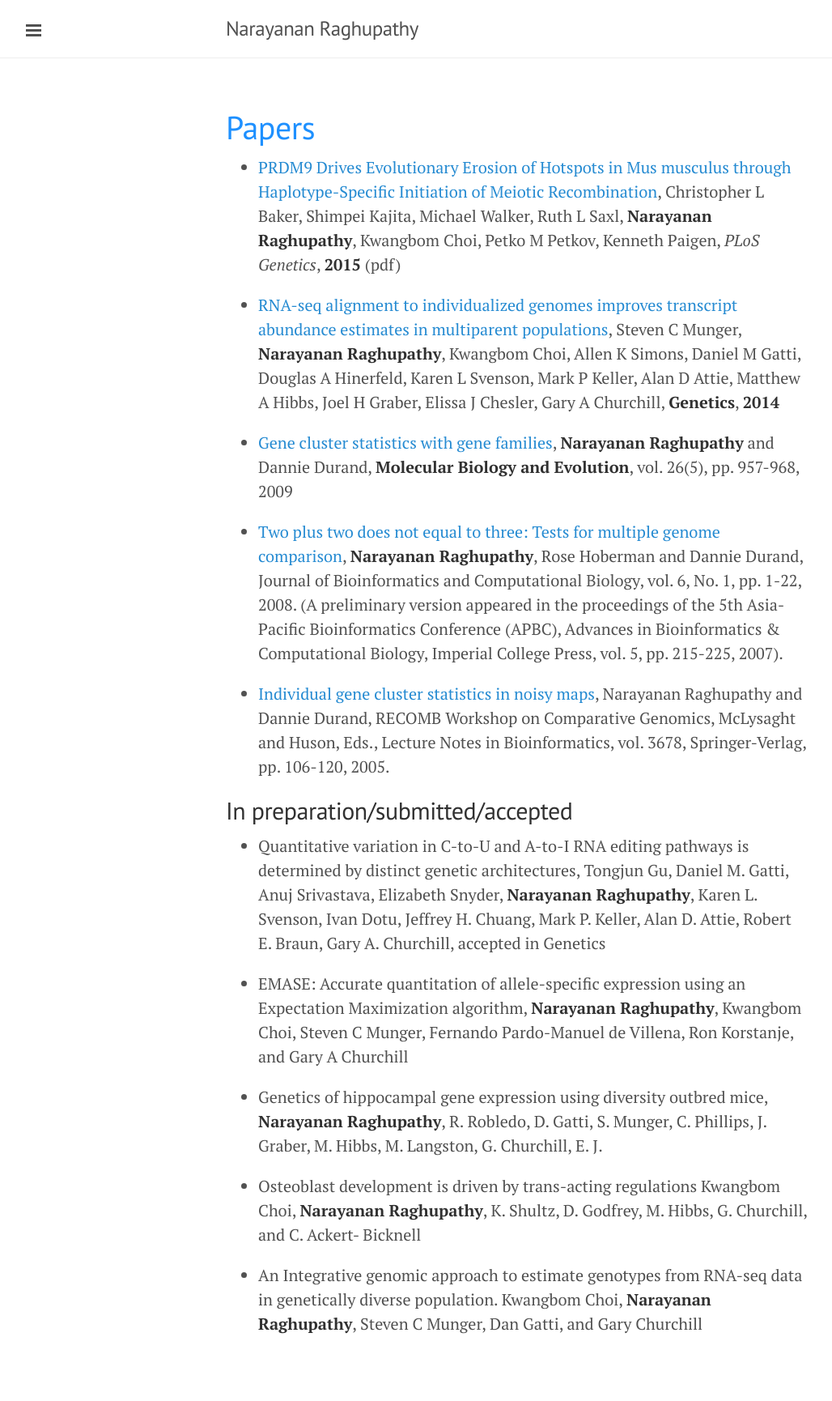
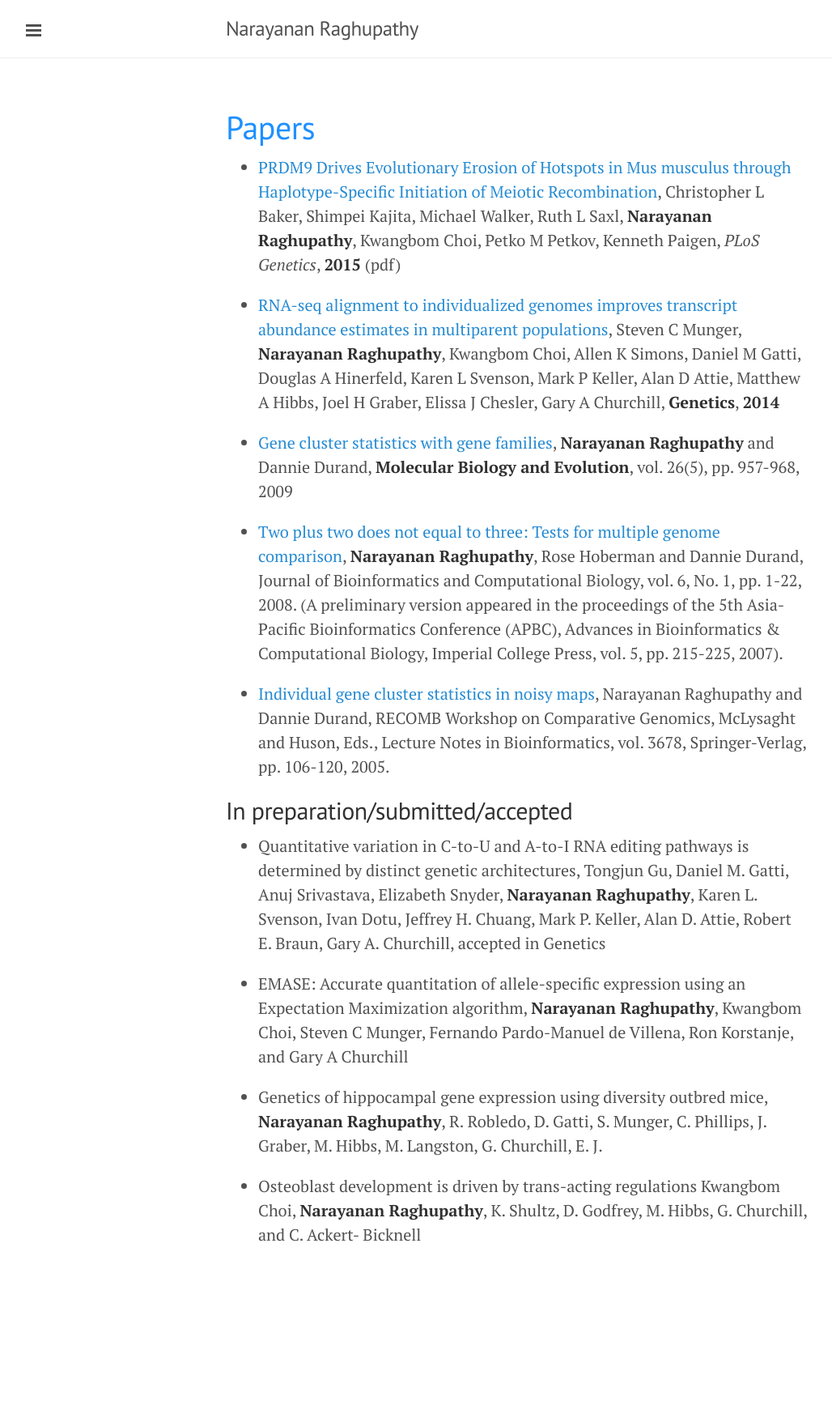
Before and after one commit to narayananr/narayananr.github.io, a Jekyll site: the page built from papers.md, in a window 1280 px wide. Shown: the whole page at 81% size, without its empty margins (1-1029 px from the left). Built offline with Jekyll 4.4.1, drawn with Linux system fonts in a browser that asks for light colours; Markdown is read by kramdown in place of the engine named in the settings; after the commit the page ends 1620 px from its top, so only the background shows below that.

Commit message:
changed papers

```diff
--- a/papers.md
+++ b/papers.md
@@ -22,5 +22,3 @@ title: <font color="DodgerBlue">Papers</font>
 * Genetics of hippocampal gene expression using diversity outbred mice, **Narayanan Raghupathy**, R. Robledo, D. Gatti, S. Munger, C. Phillips, J. Graber, M. Hibbs, M. Langston, G. Churchill, E. J.
 
 * Osteoblast development is driven by trans-acting regulations Kwangbom Choi, **Narayanan Raghupathy**, K. Shultz, D. Godfrey, M. Hibbs, G. Churchill, and C. Ackert- Bicknell
-
-* An Integrative genomic approach to estimate genotypes from RNA-seq data in genetically diverse population. Kwangbom Choi, **Narayanan Raghupathy**, Steven C Munger, Dan Gatti, and Gary Churchill
```
